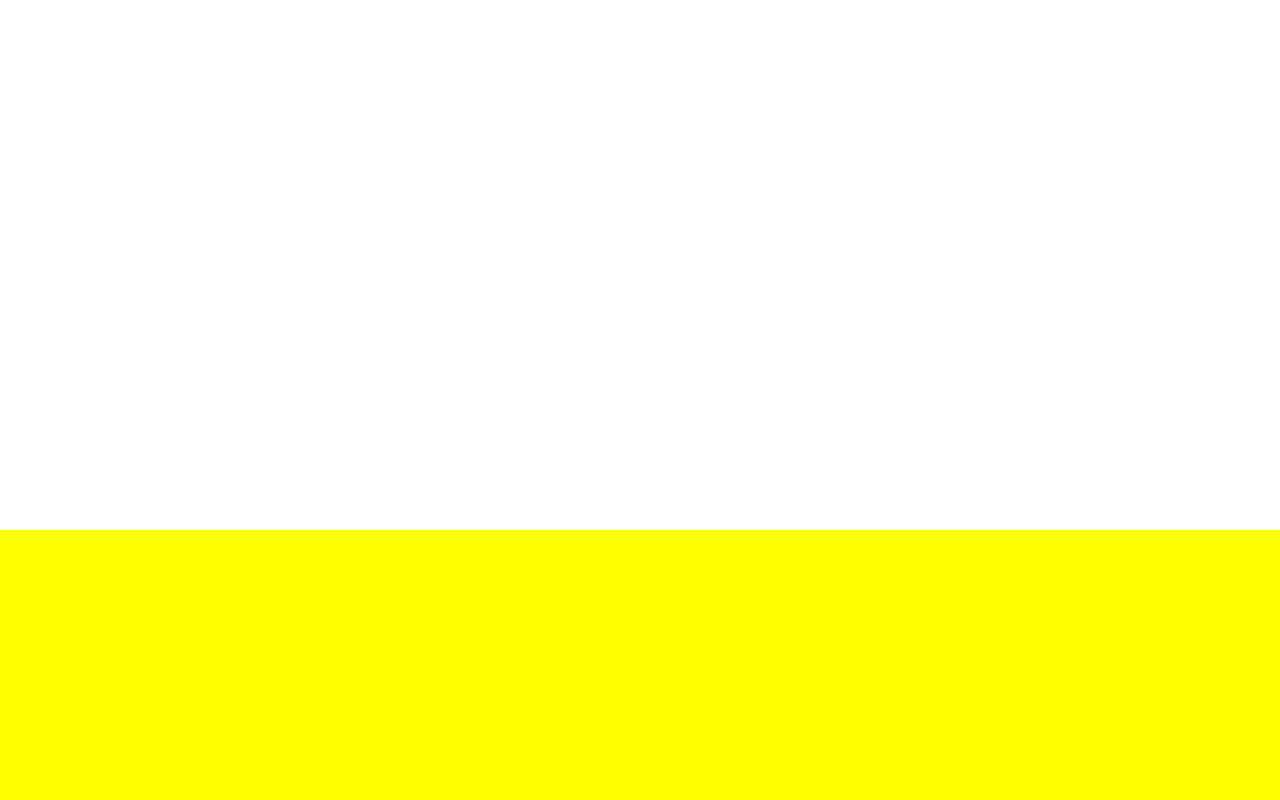
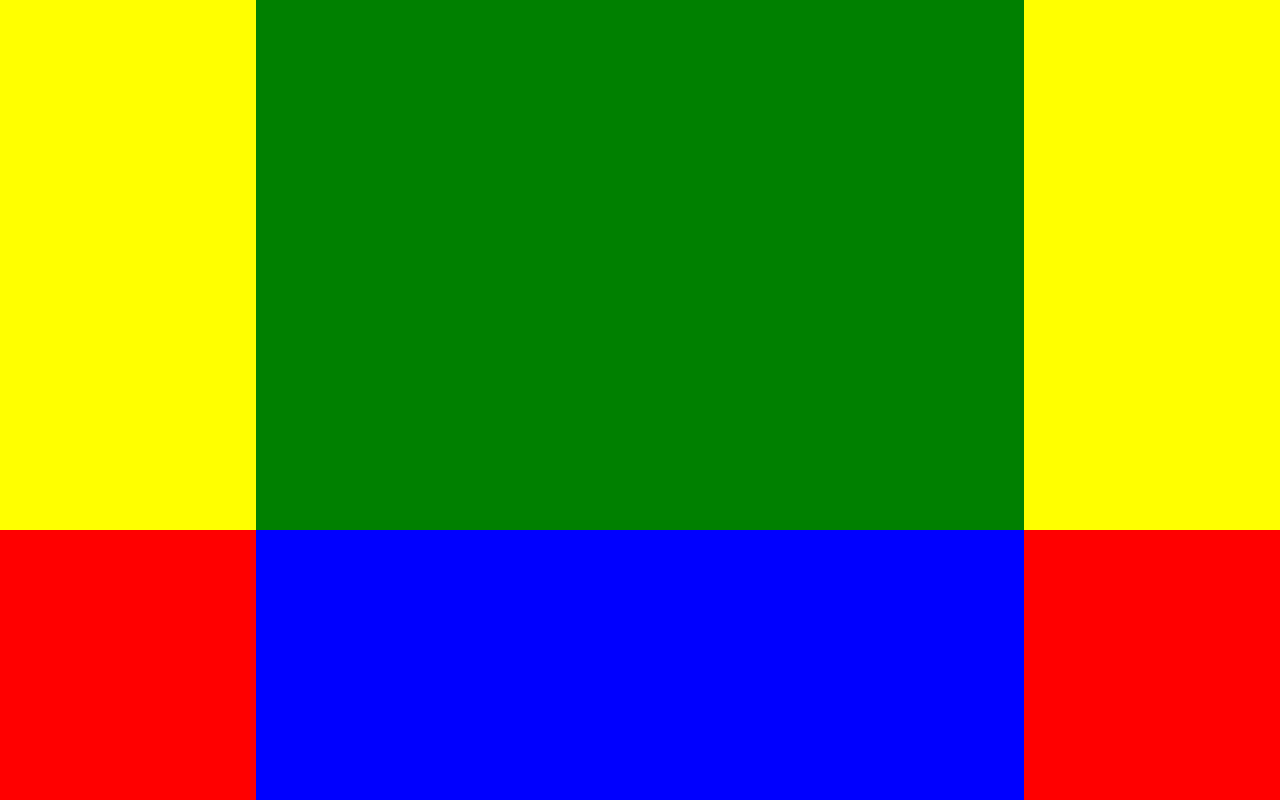
Before and after one commit to punkrocker/xdesktop, a React (Create React App) app: page / in a window 1280 px wide. Shown: the part 280-1080 px from the top of the page. Built offline with nearby package versions, Linux system fonts and the light colour scheme.

Commit message:
分割主界面布局

```diff
--- a/src/App.js
+++ b/src/App.js
@@ -8,12 +8,14 @@ class App extends Component {
         return (
             <div style={{display: 'flex', flexDirection: 'column', height: 1080}}>
                 <div style={{display: 'flex', flex: 3, justifyContent: 'flex-start', alignItems: 'stretch', alignContent: 'stretch'}}>
-                    <Panel style={{flex: 1}} color={'black'}/>
-                    <Panel style={{flex: 5}} color={'green'}/>
-                    <Panel style={{flex: 1}} color={'black'}/>
+                    <Panel color={'yellow'} flex={1}/>
+                    <Panel color={'green'} flex={3}/>
+                    <Panel color={'yellow'} flex={1}/>
                 </div>
-                <div style={{display: 'flex', flex: 1, background: 'yellow'}}>
-                    <Panel style={{flex: 1}} color={'red'}/>
+                <div style={{display: 'flex', flex: 1, background: 'yellow', justifyContent:'center'}}>
+                    <Panel color={'red'} flex={1}/>
+                    <Panel color={'blue'} flex={3}/>
+                    <Panel color={'red'} flex={1}/>
                 </div>
             </div>
         );
```
